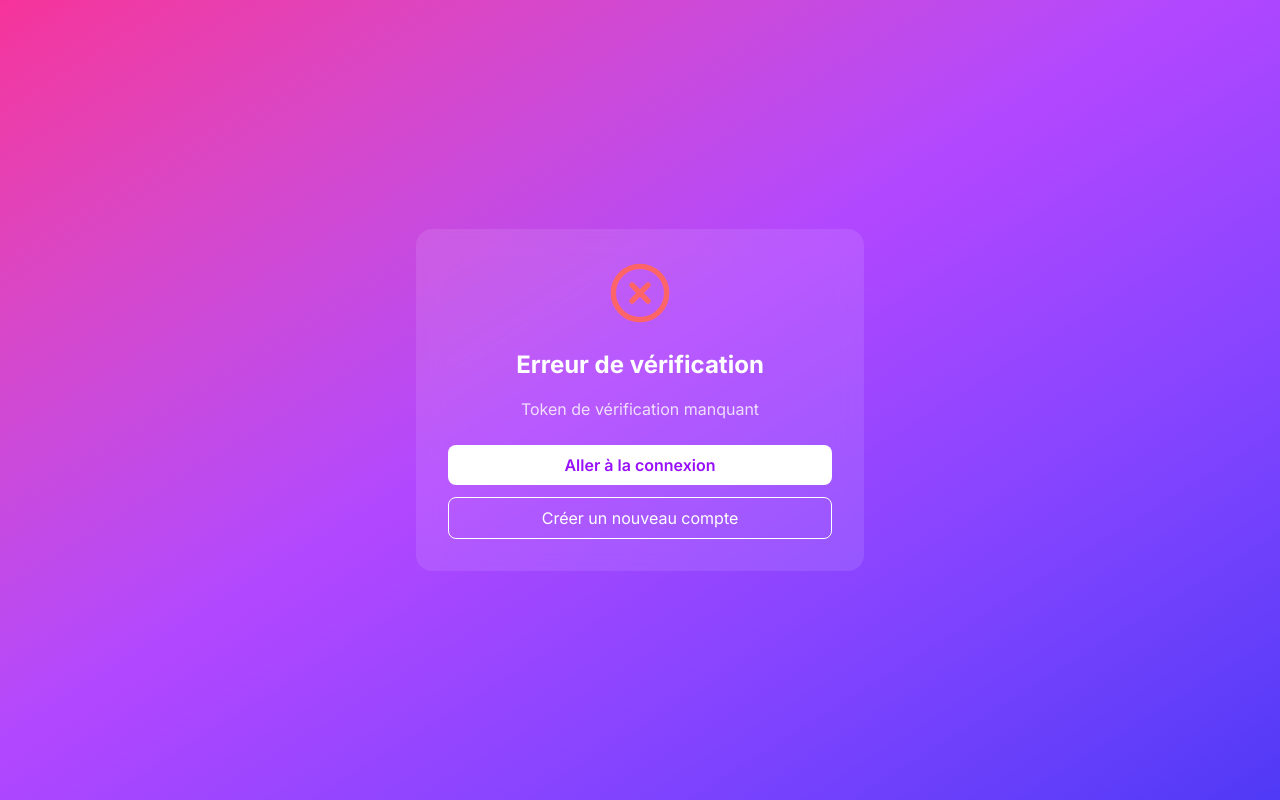
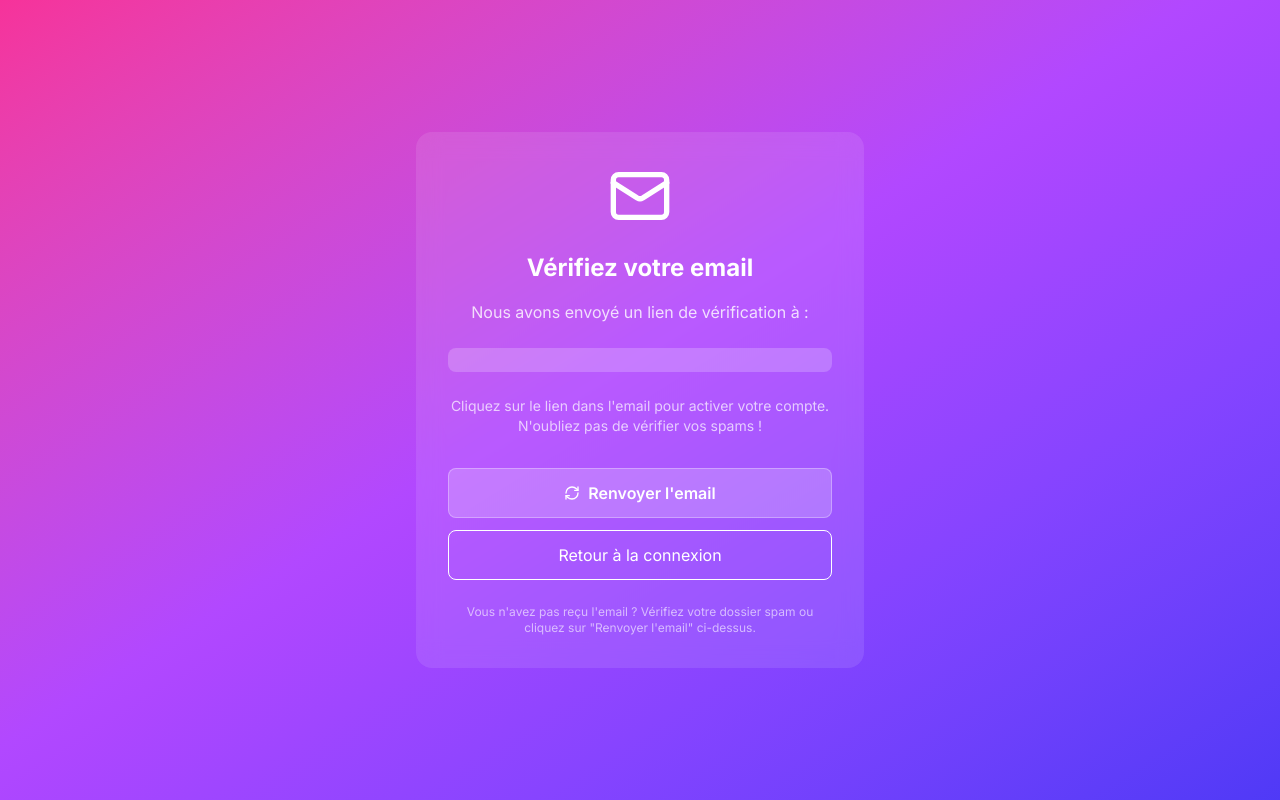
Before and after one commit to AJOUIRJAayoub/socialrank-modern, a Next.js app: page /verify-email in a window 1280 px wide. Built offline with nearby package versions, Linux system fonts and the light colour scheme; no server answers.

Commit message:
Mise en place systeme connexion

```diff
--- a/src/app/reset-password/page.tsx
+++ b/src/app/reset-password/page.tsx
@@ -1,12 +1,12 @@
 'use client';
 
-import { useState, useEffect } from 'react';
+import { useState, useEffect, Suspense } from 'react';
 import { useSearchParams, useRouter } from 'next/navigation';
 import { useAuth } from '@/contexts/AuthContext';
 import { Lock, CheckCircle, Eye, EyeOff } from 'lucide-react';
 import Link from 'next/link';
 
-export default function ResetPasswordPage() {
+function ResetPasswordContent() {
   const [password, setPassword] = useState('');
   const [confirmPassword, setConfirmPassword] = useState('');
   const [showPassword, setShowPassword] = useState(false);
@@ -246,3 +246,18 @@ export default function ResetPasswordPage() {
     </div>
   );
 }
+
+export default function ResetPasswordPage() {
+  return (
+    <Suspense fallback={
+      <div className="min-h-screen bg-gradient-to-br from-pink-500 via-purple-500 to-indigo-600 flex items-center justify-center p-4">
+        <div className="bg-white/10 backdrop-blur-md rounded-2xl p-8 max-w-md w-full text-center">
+          <div className="animate-spin rounded-full h-12 w-12 border-b-2 border-white mx-auto mb-4"></div>
+          <p className="text-white">Chargement...</p>
+        </div>
+      </div>
+    }>
+      <ResetPasswordContent />
+    </Suspense>
+  );
+}
--- a/src/app/verify-email/page.tsx
+++ b/src/app/verify-email/page.tsx
@@ -1,117 +1,142 @@
 'use client';
 
-import { useEffect, useState } from 'react';
-import { useSearchParams, useRouter } from 'next/navigation';
+import { useState, Suspense } from 'react';
+import { useSearchParams } from 'next/navigation';
 import { useAuth } from '@/contexts/AuthContext';
-import { CheckCircle, XCircle, Loader } from 'lucide-react';
+import { Mail, RefreshCw, CheckCircle } from 'lucide-react';
 import Link from 'next/link';
 
-export default function VerifyEmailPage() {
-  const [status, setStatus] = useState<'loading' | 'success' | 'error'>('loading');
-  const [message, setMessage] = useState('');
+function VerifyEmailNoticeContent() {
+  const [isResending, setIsResending] = useState(false);
+  const [resendSuccess, setResendSuccess] = useState(false);
+  const [resendError, setResendError] = useState('');
+
   const searchParams = useSearchParams();
-  const router = useRouter();
-  const { verifyEmail } = useAuth();
+  const email = searchParams.get('email') || '';
+  const { resendVerification } = useAuth();
 
-  useEffect(() => {
-    const token = searchParams.get('token');
-
-    if (!token) {
-      setStatus('error');
-      setMessage('Token de vérification manquant');
+  const handleResend = async () => {
+    if (!email) {
+      setResendError('Email manquant');
       return;
     }
 
-    const verify = async () => {
+    setIsResending(true);
+    setResendError('');
+
     try {
-        const result = await verifyEmail(token);
-        setStatus('success');
-        setMessage(result.message || 'Email vérifié avec succès !');
+      await resendVerification(email);
+      setResendSuccess(true);
 
-        // Rediriger vers la page de connexion après 3 secondes
+      // Réinitialiser le succès après 5 secondes
       setTimeout(() => {
-          router.push('/login?verified=true');
-        }, 3000);
+        setResendSuccess(false);
+      }, 5000);
 
     } catch (error: any) {
-        setStatus('error');
-        setMessage(error.message || 'Erreur lors de la vérification');
+      setResendError(error.message || 'Erreur lors de l\'envoi');
+    } finally {
+      setIsResending(false);
     }
   };
-
-    verify();
-  }, [searchParams, verifyEmail, router]);
 
   return (
     <div className="min-h-screen bg-gradient-to-br from-pink-500 via-purple-500 to-indigo-600 flex items-center justify-center p-4">
       <div className="bg-white/10 backdrop-blur-md rounded-2xl p-8 max-w-md w-full text-center">
 
-        {status === 'loading' && (
-          <>
         <div className="flex justify-center mb-6">
-              <Loader className="w-16 h-16 text-white animate-spin" />
+          <Mail className="w-16 h-16 text-white" />
         </div>
+
         <h1 className="text-2xl font-bold text-white mb-4">
-              Vérification en cours...
+          Vérifiez votre email
         </h1>
-            <p className="text-white/80">
-              Veuillez patienter pendant que nous vérifions votre email.
+
+        <p className="text-white/80 mb-6">
+          Nous avons envoyé un lien de vérification à :
         </p>
-          </>
+
+        <div className="bg-white/20 rounded-lg p-3 mb-6">
+          <p className="text-white font-semibold">{email}</p>
+        </div>
+
+        <p className="text-white/70 text-sm mb-8">
+          Cliquez sur le lien dans l'email pour activer votre compte.
+          N'oubliez pas de vérifier vos spams !
+        </p>
+
+        {resendSuccess && (
+          <div className="bg-green-500/20 border border-green-500/50 rounded-lg p-3 mb-4 flex items-center">
+            <CheckCircle className="w-5 h-5 text-green-400 mr-2" />
+            <p className="text-green-200 text-sm">Email renvoyé avec succès !</p>
+          </div>
         )}
 
-        {status === 'success' && (
-          <>
-            <div className="flex justify-center mb-6">
-              <CheckCircle className="w-16 h-16 text-green-400" />
+        {resendError && (
+          <div className="bg-red-500/20 border border-red-500/50 rounded-lg p-3 mb-4">
+            <p className="text-red-200 text-sm">{resendError}</p>
           </div>
-            <h1 className="text-2xl font-bold text-white mb-4">
-              Email vérifié !
-            </h1>
-            <p className="text-white/80 mb-6">
-              {message}
-            </p>
-            <p className="text-sm text-white/60 mb-4">
-              Redirection automatique vers la page de connexion...
-            </p>
+        )}
+
+        <div className="space-y-3">
+          <button
+            onClick={handleResend}
+            disabled={isResending || resendSuccess}
+            className="w-full bg-white/20 border border-white/30 text-white py-3 rounded-lg font-semibold hover:bg-white/30 transition-colors disabled:opacity-50 disabled:cursor-not-allowed flex items-center justify-center"
+          >
+            {isResending ? (
+              <div className="flex items-center">
+                <div className="animate-spin rounded-full h-4 w-4 border-b-2 border-white mr-2"></div>
+                Envoi en cours...
+              </div>
+            ) : resendSuccess ? (
+              <div className="flex items-center">
+                <CheckCircle className="w-4 h-4 mr-2" />
+                Email envoyé
+              </div>
+            ) : (
+              <div className="flex items-center">
+                <RefreshCw className="w-4 h-4 mr-2" />
+                Renvoyer l'email
+              </div>
+            )}
+          </button>
+
           <Link
             href="/login"
-              className="inline-block bg-white text-purple-600 px-6 py-2 rounded-lg font-semibold hover:bg-gray-100 transition-colors"
+            className="block border border-white text-white px-6 py-3 rounded-lg hover:bg-white/10 transition-colors"
           >
-              Me connecter maintenant
-            </Link>
-          </>
-        )}
-
-        {status === 'error' && (
-          <>
-            <div className="flex justify-center mb-6">
-              <XCircle className="w-16 h-16 text-red-400" />
-            </div>
-            <h1 className="text-2xl font-bold text-white mb-4">
-              Erreur de vérification
-            </h1>
-            <p className="text-white/80 mb-6">
-              {message}
-            </p>
-            <div className="space-y-3">
-              <Link
-                href="/login"
-                className="block bg-white text-purple-600 px-6 py-2 rounded-lg font-semibold hover:bg-gray-100 transition-colors"
-              >
-                Aller à la connexion
-              </Link>
-              <Link
-                href="/register"
-                className="block border border-white text-white px-6 py-2 rounded-lg hover:bg-white/10 transition-colors"
-              >
-                Créer un nouveau compte
+            Retour à la connexion
           </Link>
         </div>
-          </>
-        )}
+
+        <div className="mt-6">
+          <p className="text-white/60 text-xs">
+            Vous n'avez pas reçu l'email ? Vérifiez votre dossier spam ou
+            cliquez sur "Renvoyer l'email" ci-dessus.
+          </p>
+        </div>
 
       </div>
     </div>
   );
 }
+
+export default function VerifyEmailNoticePage() {
+  return (
+    <Suspense fallback={
+      <div className="min-h-screen bg-gradient-to-br from-pink-500 via-purple-500 to-indigo-600 flex items-center justify-center p-4">
+        <div className="bg-white/10 backdrop-blur-md rounded-2xl p-8 max-w-md w-full text-center">
+          <div className="flex justify-center mb-6">
+            <Mail className="w-16 h-16 text-white" />
+          </div>
+          <h1 className="text-2xl font-bold text-white mb-4">
+            Chargement...
+          </h1>
+        </div>
+      </div>
+    }>
+      <VerifyEmailNoticeContent />
+    </Suspense>
+  );
+}
```
Lines whose indentation alone changed are shown as unchanged.
